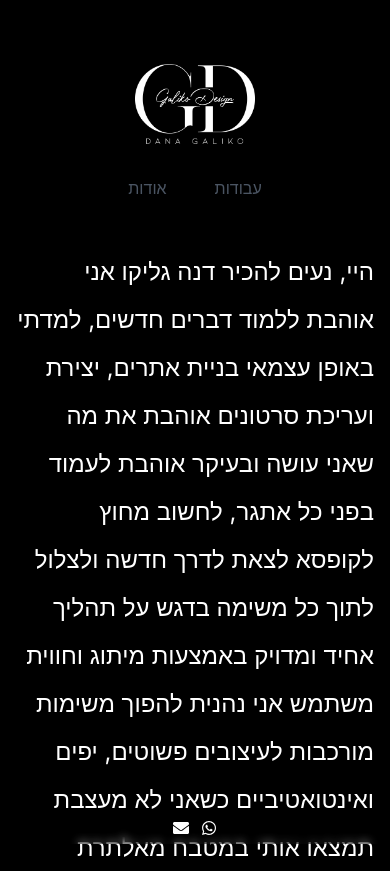
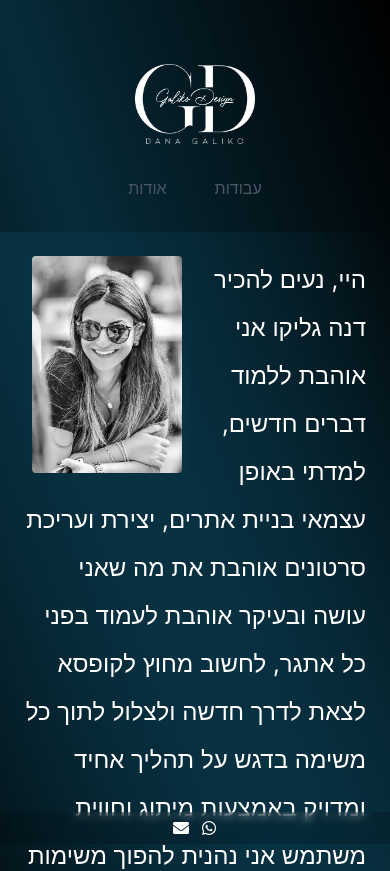
Before and after one commit to yonihod/dana2023, a Next.js app: page /about in a window 390 px wide. Shown: the top 871 px of the page. Built offline with nearby package versions, Linux system fonts and the light colour scheme.

Commit message:
feat: upate about me page

```diff
--- a/src/app/about/page.tsx
+++ b/src/app/about/page.tsx
@@ -2,7 +2,7 @@ import AboutMe from "@/components/AboutMe";
 
 export default function About() {
   return (
-    <main className="flex min-h-screen flex-col items-center justify-between md:p-24 p-666666666">
+    <main className="flex md:bg-none bg-gradient-to-bl from-transparent via-cyan-950/85 min-h-screen flex-col items-center justify-between md:p-24 p-6">
       <AboutMe />
     </main>
   );
--- a/src/app/globals.scss
+++ b/src/app/globals.scss
@@ -72,6 +72,10 @@
     }
     body {
       @apply bg-background text-foreground;
+    }
+
+    .s-outside {
+      shape-outside: circle(50%);
     }
   }
 
--- /dev/null
+++ b/src/app/hooks/useMobile.tsx
@@ -0,0 +1,6 @@
+"use client";
+export default function useMobile() {
+  const isMobile = window.matchMedia("(max-width: 640px)").matches;
+
+  return { isMobile };
+}
--- a/src/app/layout.tsx
+++ b/src/app/layout.tsx
@@ -17,7 +17,9 @@ export default function RootLayout({
 }) {
   return (
     <html lang="he" dir="rtl">
-      <body className={`${inter.className} bg-black relative`}>
+      <body
+        className={`${inter.className} md:bg-gradient-to-r md:from-transparent md:to-transparent md:via-transparent  bg-gradient-to-bl from-transparent via-cyan-950/85 bg-black relative`}
+      >
         <Navbar />
         {children}
         <Social />
--- a/src/components/AboutMe.tsx
+++ b/src/components/AboutMe.tsx
@@ -1,4 +1,7 @@
 "use client";
+import useMobile from "@/app/hooks/useMobile";
+import Dana from "@/static/dana-static.jpg";
+import Image from "next/image";
 const aboutMe = `
     היי, נעים להכיר
     דנה גליקו
@@ -15,9 +18,29 @@ const aboutMe = `
 `;
 
 export default function AboutMe() {
+  const { isMobile } = useMobile();
   return (
-    <div className="flex min-h-screen flex-col items-center justify-between md:max-w-lg p-4 text-white text-2xl leading-loose">
-      {aboutMe}
+    <div className="md:flex md:flex-row gap-12 min-h-screen text-white text-2xl leading-loose md:max-w-4xl">
+      {isMobile ? (
+        <div
+          className={
+            "bg-gradient-to-bl float-left from-transparent via-cyan-950/85 to-transparent px-2"
+          }
+        >
+          <Image
+            className="object-bottom rounded grayscale"
+            src={Dana}
+            alt="Dana Galiko"
+            width={150}
+            height={150}
+          />
+        </div>
+      ) : (
+        <div className="md:basis-1/2 basis-36 aspect-square h-full w-full">
+          <Image src={Dana} alt="Dana Galiko" width={450} height={450} />
+        </div>
+      )}
+      <p className="basis-1/2">{aboutMe}</p>
     </div>
   );
 }
```
Also changed, not shown: src/static/dana-static.jpg (added).
